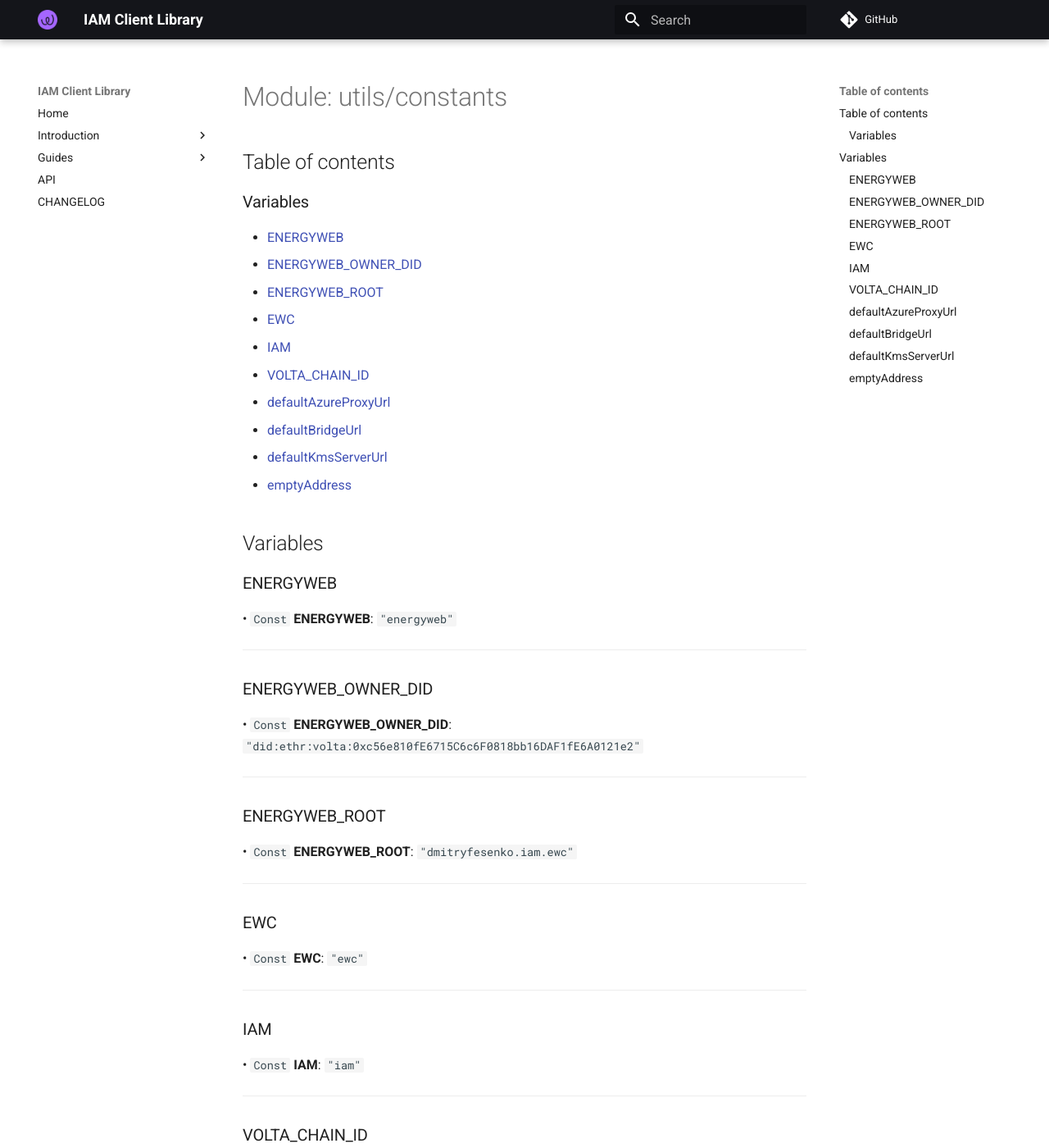
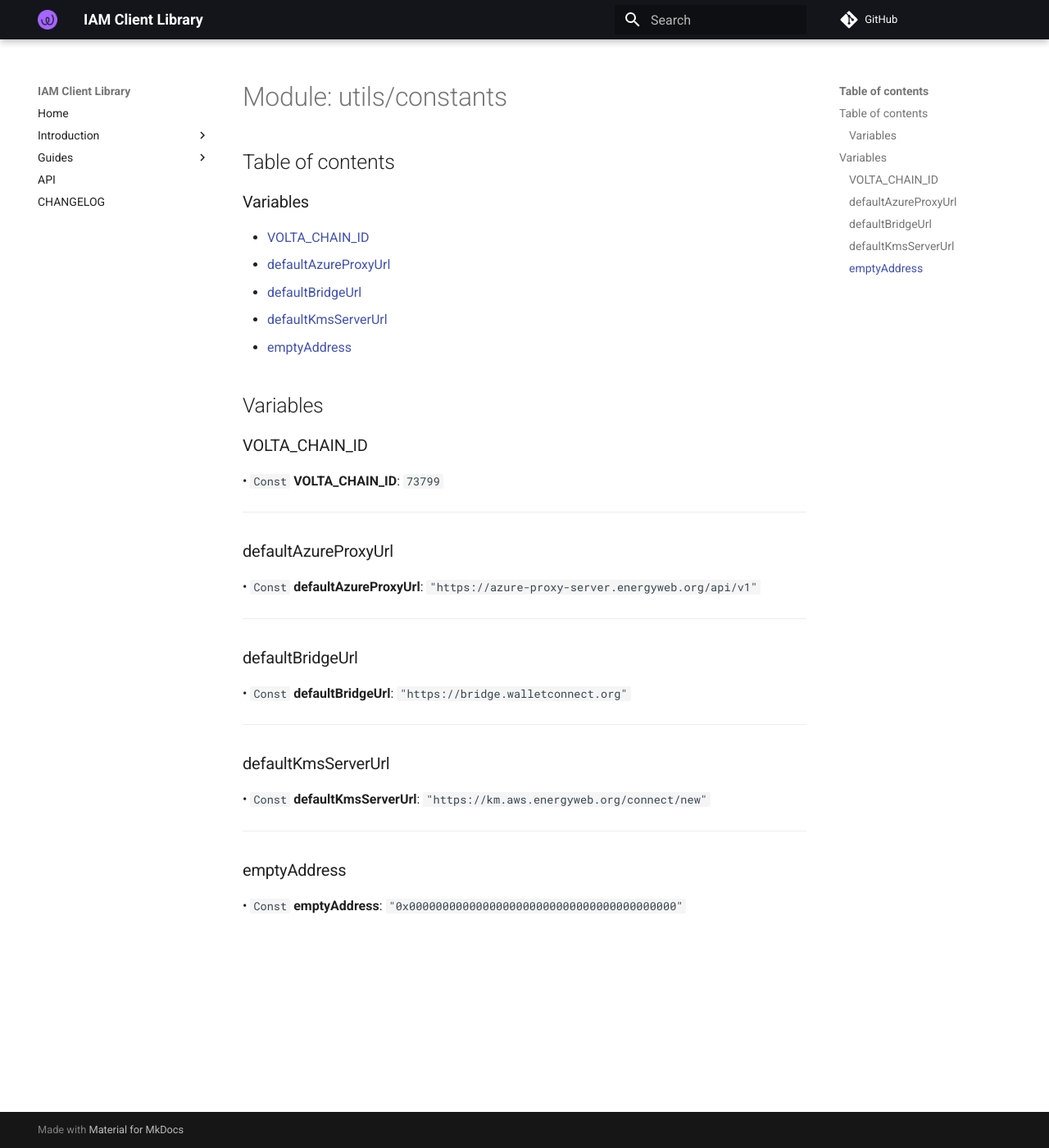
Before and after one commit to energywebfoundation/iam-client-lib, an MkDocs documentation site: the page built from docs/api/modules/utils_constants.md, in a window 1280 px wide and 1400 px high. Shown: the whole window at 82% size. Built offline with MkDocs 1.6.1 and Material for MkDocs 9.7.7, drawn with Linux system fonts in a browser that asks for light colours; comment, search, counter and statistics services are not loaded.

```diff
--- a/docs/api/modules/utils_constants.md
+++ b/docs/api/modules/utils_constants.md
@@ -4,11 +4,6 @@
 
 ### Variables
 
-- [ENERGYWEB](utils_constants.md#energyweb)
-- [ENERGYWEB\_OWNER\_DID](utils_constants.md#energyweb_owner_did)
-- [ENERGYWEB\_ROOT](utils_constants.md#energyweb_root)
-- [EWC](utils_constants.md#ewc)
-- [IAM](utils_constants.md#iam)
 - [VOLTA\_CHAIN\_ID](utils_constants.md#volta_chain_id)
 - [defaultAzureProxyUrl](utils_constants.md#defaultazureproxyurl)
 - [defaultBridgeUrl](utils_constants.md#defaultbridgeurl)
@@ -16,36 +11,6 @@
 - [emptyAddress](utils_constants.md#emptyaddress)
 
 ## Variables
-
-### ENERGYWEB
-
-• `Const` **ENERGYWEB**: ``"energyweb"``
-
-___
-
-### ENERGYWEB\_OWNER\_DID
-
-• `Const` **ENERGYWEB\_OWNER\_DID**: ``"did:ethr:volta:0xc56e810fE6715C6c6F0818bb16DAF1fE6A0121e2"``
-
-___
-
-### ENERGYWEB\_ROOT
-
-• `Const` **ENERGYWEB\_ROOT**: ``"dmitryfesenko.iam.ewc"``
-
-___
-
-### EWC
-
-• `Const` **EWC**: ``"ewc"``
-
-___
-
-### IAM
-
-• `Const` **IAM**: ``"iam"``
-
-___
 
 ### VOLTA\_CHAIN\_ID
 
```
Also changed, not shown: docs/api/modules/index.md (+0 -35 lines), docs/api/modules/utils.md (+0 -35 lines), 1 other file.
